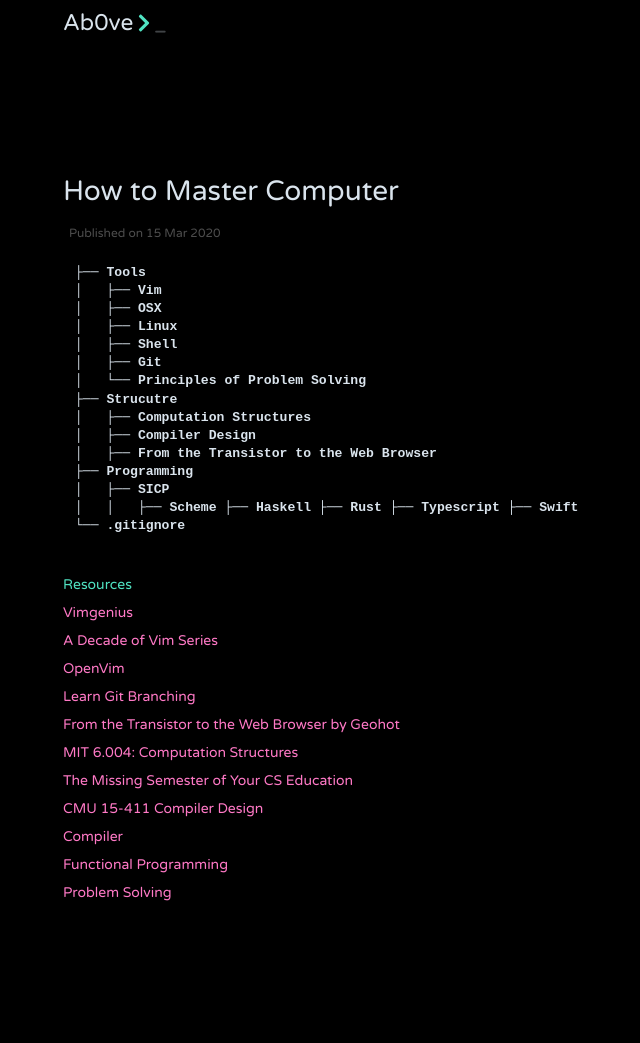
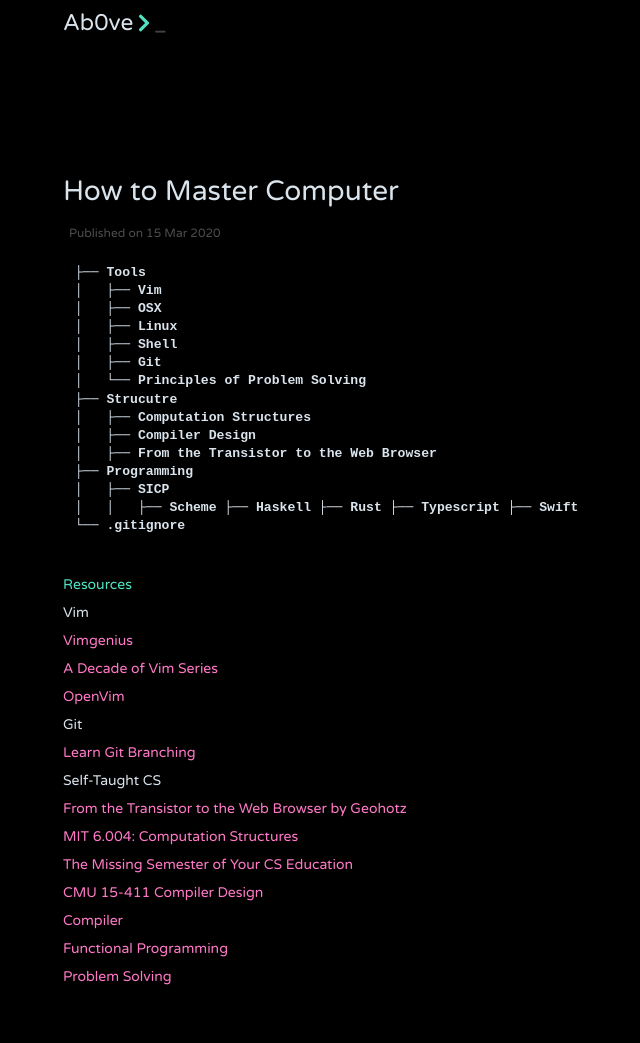
Before and after one commit to jithendrabsy/thoughts, a Jekyll site: the page built from _posts/2020-03-15-master-computer.md, in a window 1280 px wide. Shown: the whole page, without its empty margins (207-847 px from the left). Built offline with Jekyll 4.4.1, drawn with Linux system fonts in a browser that asks for light colours; nearby versions of some CDN libraries; before the commit the page ends 959 px from its top, so only the background shows below that.

Commit message:
Update Struct

```diff
--- a/_posts/2020-03-15-master-computer.md
+++ b/_posts/2020-03-15-master-computer.md
@@ -26,15 +26,24 @@
 
 #### Resources
 
+Vim
+
 [Vimgenius](http://vimgenius.com/lessons/vim-intro)
 
 [A Decade of Vim Series](https://www.semicolonandsons.com/series/A-Decade-of-Vim)
 
 [OpenVim](https://www.openvim.com/)
 
+
+Git
+
 [Learn Git Branching](https://learngitbranching.js.org/?demo)
 
-[From the Transistor to the Web Browser by Geohot](https://github.com/geohot/fromthetransistor)
+
+
+Self-Taught CS
+
+[From the Transistor to the Web Browser by Geohotz](https://github.com/geohot/fromthetransistor)
 
 [MIT 6.004: Computation Structures](https://web.archive.org/web/20191227205825/https://6004.mit.edu/web/fall19/resources/lectures)
 
```
